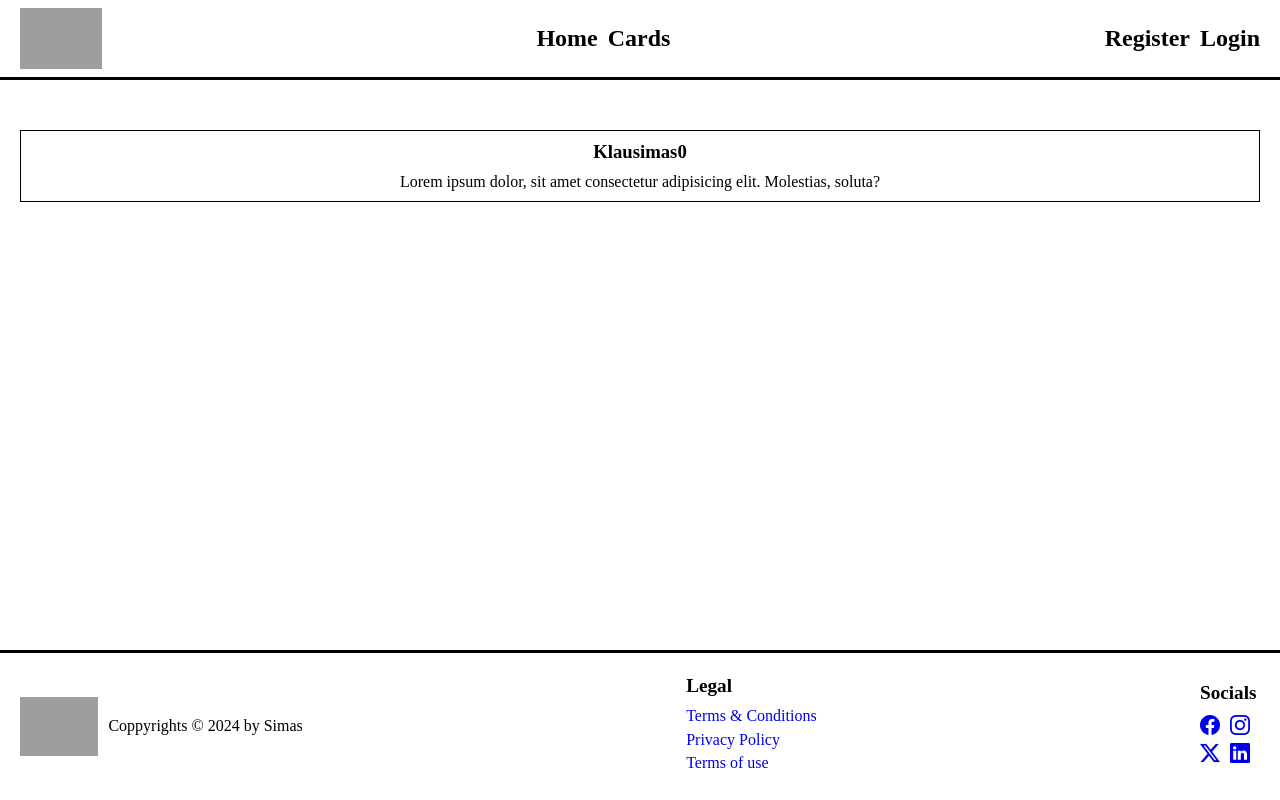
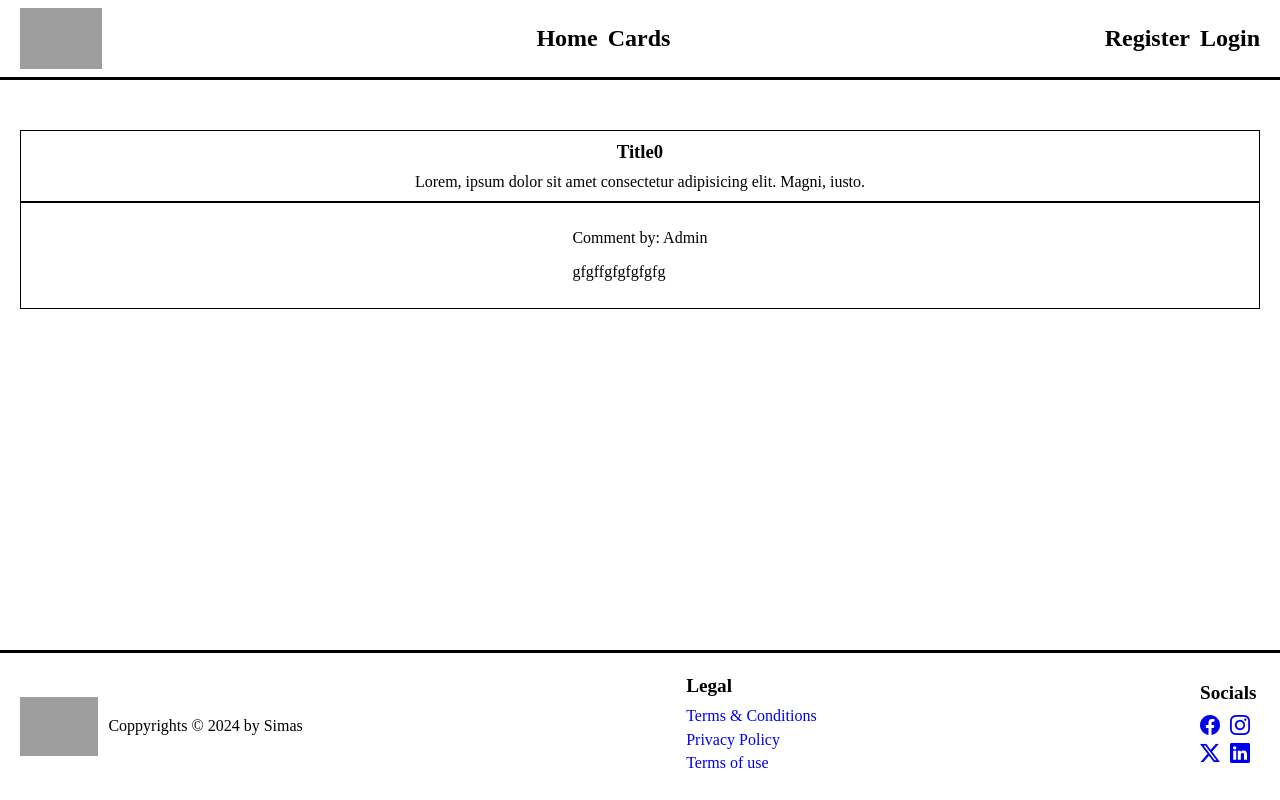
Before and after one commit to simasjo/FEU12-Simas-Domarkas-REACT-atsiskaitymas, a React (Create React App) app: page /cards/0 in a window 1280 px wide. Built offline with nearby package versions, Linux system fonts and the light colour scheme; data requests are answered from the project's data file; grey boxes are pictures that could not be loaded.

Commit message:
Sukuriau README ir Wireframe

```diff
--- /dev/null
+++ b/src/components/UI/Comment.jsx
@@ -0,0 +1,35 @@
+import { useContext } from "react";
+import UsersContext from "../../contexts/UsersContext";
+import CardsContext from "../../contexts/CardsContext";
+import { CardsActionTypes } from "../../contexts/CardsContext";
+
+const Comment = ({ comment, cardId }) => {
+
+  const { loggedInUser, users } = useContext(UsersContext);
+  const { setCards } = useContext(CardsContext);
+  const author = users.find(user => user.id === comment.authorId);
+
+  return (
+    <>
+      {
+        users.length &&
+        <div>
+          <p>Comment by: {author.userName}</p>
+          <p>{comment.text}</p>
+          {
+            loggedInUser.id === comment.authorId &&
+            <button
+              onClick={()=> setCards({
+                type: CardsActionTypes.deleteComment,
+                commentId: comment.id,
+                cardId: cardId
+              })}
+            >Delete</button>
+          }
+        </div>
+      }
+    </>
+  );
+}
+
+export default Comment;
--- a/src/components/pages/OneCardPage.jsx
+++ b/src/components/pages/OneCardPage.jsx
@@ -1,9 +1,13 @@
 import styled from "styled-components";
 import { useParams, useNavigate } from "react-router-dom";
-import { useEffect, useState, useContext } from "react";
+import { useContext } from "react";
 import UsersContext from "../../contexts/UsersContext";
 import CardsContext from "../../contexts/CardsContext";
 import { CardsActionTypes } from "../../contexts/CardsContext";
+import Comment from "../UI/Comment";
+import { useFormik } from 'formik';
+import * as Yup from 'yup';
+import { v4 as uuid } from 'uuid';
 
 const StyledSection = styled.section`
   padding-top: 50px;
@@ -32,17 +36,41 @@ const OneCardPage = () => {
   const { id } = useParams();
   const navigation = useNavigate();
   const { loggedInUser } = useContext(UsersContext);
-  const { setCards } = useContext(CardsContext);
-  const [card, setCard] = useState([]);
+  const { setCards, cards } = useContext(CardsContext);
+  const card = cards.find(card => card.id === id);
 
-  useEffect(()=>{
-    fetch(`http://localhost:8080/cards/${id}`)
-      .then(res => res.json())
-      .then(data => setCard(data));
-  },[id]);
+  const formik = useFormik({
+    initialValues: {
+      text: ''
+    },
+    validationSchema: Yup.object({
+      text: Yup.string()
+      .min(10, 'Comment must be at least 10 symbols length')
+      .max(500, "Comment can't be longer than 500 symbols")
+      .required('This field must be filled')
+      .trim()
+    }),
+    onSubmit: (values) => {
+      const newComment = {
+        text: values.text,
+        id: uuid(),
+        authorId: loggedInUser.id
+      }
+
+      setCards({
+        type: CardsActionTypes.addComment,
+        comment: newComment,
+        cardId: card.id
+      });
+      formik.resetForm();
+    }
+  });
 
   return (
     <StyledSection>
+      {
+        cards.length &&
+        <>
           <div>
             <h3>{card.title}</h3>
             <p>{card.description}</p>
@@ -59,6 +87,39 @@ const OneCardPage = () => {
               >Delete</button>
             }
           </div>
+          <div>
+            {
+              card.comments?.map(comment =>
+                <Comment
+                  key={comment.id}
+                  comment={comment}
+                  cardId={card.id}
+                />
+              )
+            }
+          </div>
+          {
+            loggedInUser &&
+            <form onSubmit={formik.handleSubmit}>
+              <div>
+                <label htmlFor="text">Comment:</label>
+                <textarea
+                  name="text" id="text"
+                  placeholder="Write your comment..."
+                  value={formik.values.text}
+                  onBlur={formik.handleBlur}
+                  onChange={formik.handleChange}
+                />
+                {
+                  formik.touched.text && formik.errors.text &&
+                  <p>{formik.errors.text}</p>
+                }
+              </div>
+              <input type="submit" value="Comment" />
+            </form>
+          }
+        </>
+      }
     </StyledSection>
   );
 }
--- a/src/contexts/CardsContext.jsx
+++ b/src/contexts/CardsContext.jsx
@@ -5,7 +5,9 @@ const CardsContext = createContext();
 export const CardsActionTypes = {
   getAll: 'fetches all data on initial load',
   addNew: 'adds new card to the data',
-    delete: 'delete one specific card'
+  delete: 'delete one specific card',
+  addComment: 'add new comment to a specific card',
+  deleteComment: 'delete one specific comment from a card'
 }
 
 const reducer = (state, action) => {
@@ -22,9 +24,48 @@ const reducer = (state, action) => {
       });
       return [...state, action.data];
     case CardsActionTypes.delete:
-            fetch(`http://localhost:8080/cards/${action.id}` ,{ method: "DELETE"})
+      fetch(`http://localhost:8080/cards/${action.id}`,{ method: "DELETE" });
       return state.filter(el => el.id !== action.id);
-
+    case CardsActionTypes.addComment:
+      const cardToAddComment = state.find(el => el.id === action.cardId);
+      const commentedCard = {
+        ...cardToAddComment,
+        comments: cardToAddComment.comments ? [...cardToAddComment.comments, action.comment] : [action.comment]
+      };
+      fetch(`http://localhost:8080/cards/${action.cardId}`,{
+        method: "PUT",
+        headers:{
+          "Content-Type":"application/json"
+        },
+        body: JSON.stringify(commentedCard)
+      });
+      return state.map(el => {
+        if(el.id === action.cardId){
+          return commentedCard;
+        } else {
+          return el;
+        }
+      });
+    case CardsActionTypes.deleteComment:
+      const cardToChange = state.find(el => el.id === action.cardId);
+      const changedCard = {
+        ...cardToChange,
+        comments: cardToChange.comments.filter(comment => comment.id !== action.commentId)
+      };
+      fetch(`http://localhost:8080/cards/${action.cardId}`,{
+        method: "PUT",
+        headers:{
+          "Content-Type":"application/json"
+        },
+        body: JSON.stringify(changedCard)
+      });
+      return state.map(el => {
+        if(el.id === action.cardId){
+          return changedCard;
+        } else {
+          return el;
+        }
+      });
     default:
       console.error(`No such reducer actions: ${action.type}`);
       return state;
--- a/src/data.json
+++ b/src/data.json
@@ -39,33 +39,90 @@
   "cards": [
     {
       "id": "0",
-      "userId": "0",
-      "title": "Klausimas0",
-      "description": "Lorem ipsum dolor, sit amet consectetur adipisicing elit. Molestias, soluta?"
+      "userId": "1",
+      "title": "Title0",
+      "description": "Lorem, ipsum dolor sit amet consectetur adipisicing elit. Magni, iusto.",
+      "comments": [
+        {
+          "text": "gfgffgfgfgfgfg",
+          "id": "dc83564c-4e64-4194-bcac-8dfdbaa74fb0",
+          "authorId": "0"
+        }
+      ]
     },
     {
-      "id": "1",
-      "userId": "1",
-      "title": "Klausimas1",
-      "description": "Lorem ipsum dolor, sit amet consectetur adipisicing elit. Molestias, soluta?"
+      "id": "2",
+      "userId": "0",
+      "title": "Title2",
+      "description": "Lorem, ipsum dolor sit amet consectetur adipisicing elit. Magni, iusto.",
+      "comments": [
+        {
+          "id": "0",
+          "authorId": "0",
+          "text": "That's the smartest thing I've seen today."
+        },
+        {
+          "id": "1",
+          "authorId": "1",
+          "text": "Is that Latin?"
+        }
+      ]
     },
     {
       "id": "3",
       "userId": "1",
-      "title": "Klausimas3",
-      "description": "Lorem ipsum dolor, sit amet consectetur adipisicing elit. Molestias, soluta?"
+      "title": "Title3",
+      "description": "Lorem, ipsum dolor sit amet consectetur adipisicing elit. Magni, iusto."
     },
     {
-      "id": "84b07b7d-a519-4b6a-8c2e-83598359531a",
-      "userId": "c1303563-649f-4553-98ff-efa78e7cbcef",
-      "title": "sasdasdasd",
-      "description": "asdasdasdasdas"
+      "id": "e3781789-2988-48f0-8423-ba7ec3acab19",
+      "userId": "670a432b-ffbf-40dc-919c-7479b2d4a005",
+      "title": "Jelly Fish Hunting",
+      "description": "It's super fun!!!",
+      "comments": [
+        {
+          "text": "What equipment do you need to do that?",
+          "id": "f38b2262-cbae-41a7-a33c-2be8bc46227a",
+          "authorId": "0"
+        }
+      ]
     },
     {
-      "id": "a1f567e5-a9ec-4d18-83a1-39b9d19ec94e",
+      "id": "6608bb05-29f2-4687-985a-31066599491b",
+      "userId": "1",
+      "title": "hihihaha",
+      "description": "super not fun\n"
+    },
+    {
+      "id": "df3b4a1c-2881-433e-adf7-09ec971b72cc",
       "userId": "0",
-      "title": "sdsdfds",
-      "description": "fsfdfsdfsdf"
+      "title": "Nauja korta",
+      "description": "All hail admins",
+      "comments": [
+        {
+          "id": "0",
+          "authorId": "0",
+          "text": "Yes, very smart idea"
+        },
+        {
+          "id": "1",
+          "authorId": "670a432b-ffbf-40dc-919c-7479b2d4a005",
+          "text": "NOOOO!!! Fight the system!!!"
+        }
+      ]
+    },
+    {
+      "id": "5931d1fd-ab34-4a07-8f86-025a8b89abc7",
+      "userId": "0",
+      "title": "Naujas",
+      "description": "kazkas nutiko kazkur?",
+      "comments": [
+        {
+          "text": "naujas comm",
+          "id": "5e1106ed-b40f-405c-96d3-abac8d52196c",
+          "authorId": "0"
+        }
+      ]
     }
   ]
 }
```
Also changed, not shown: Wireframe.jpg (added), 1 other file (tests, documents, lock files or other folders). Lines whose indentation alone changed are shown as unchanged.
